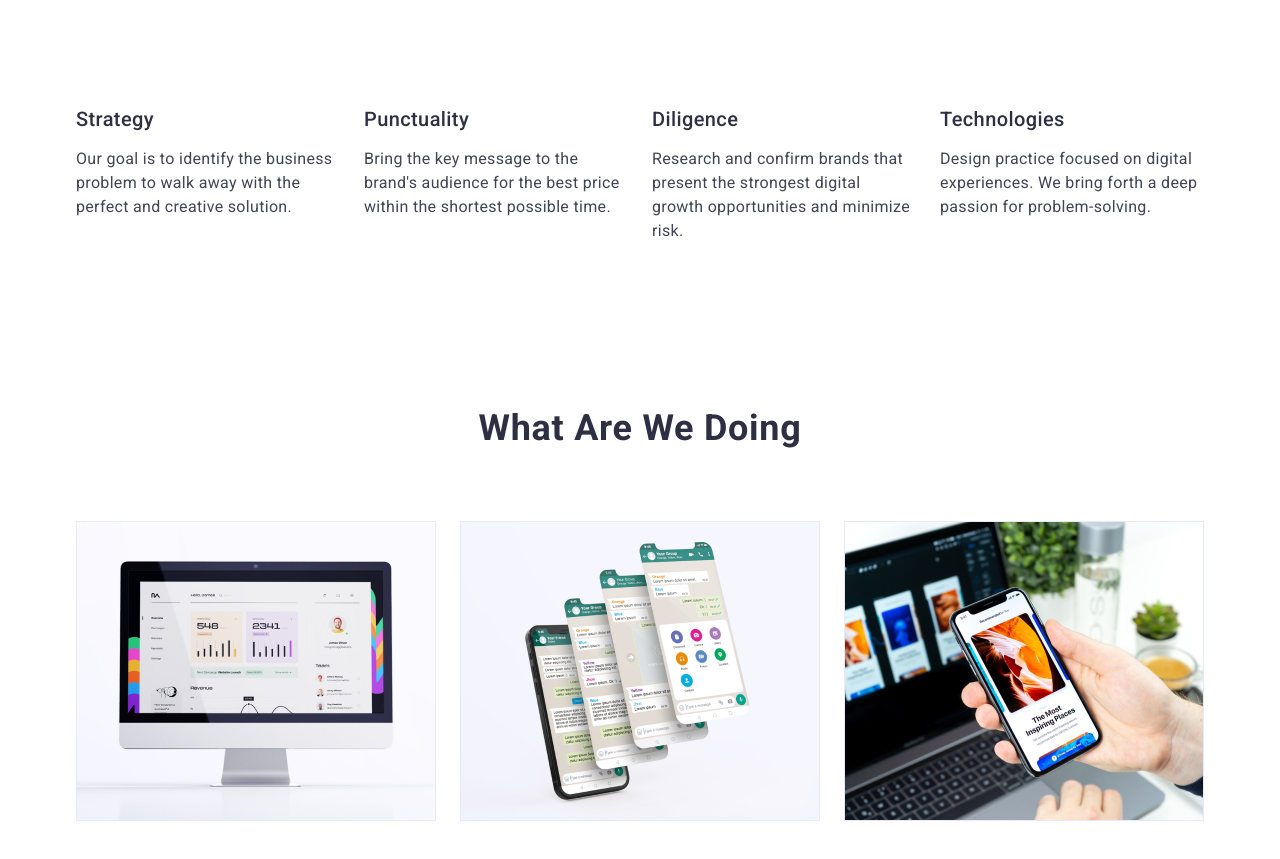
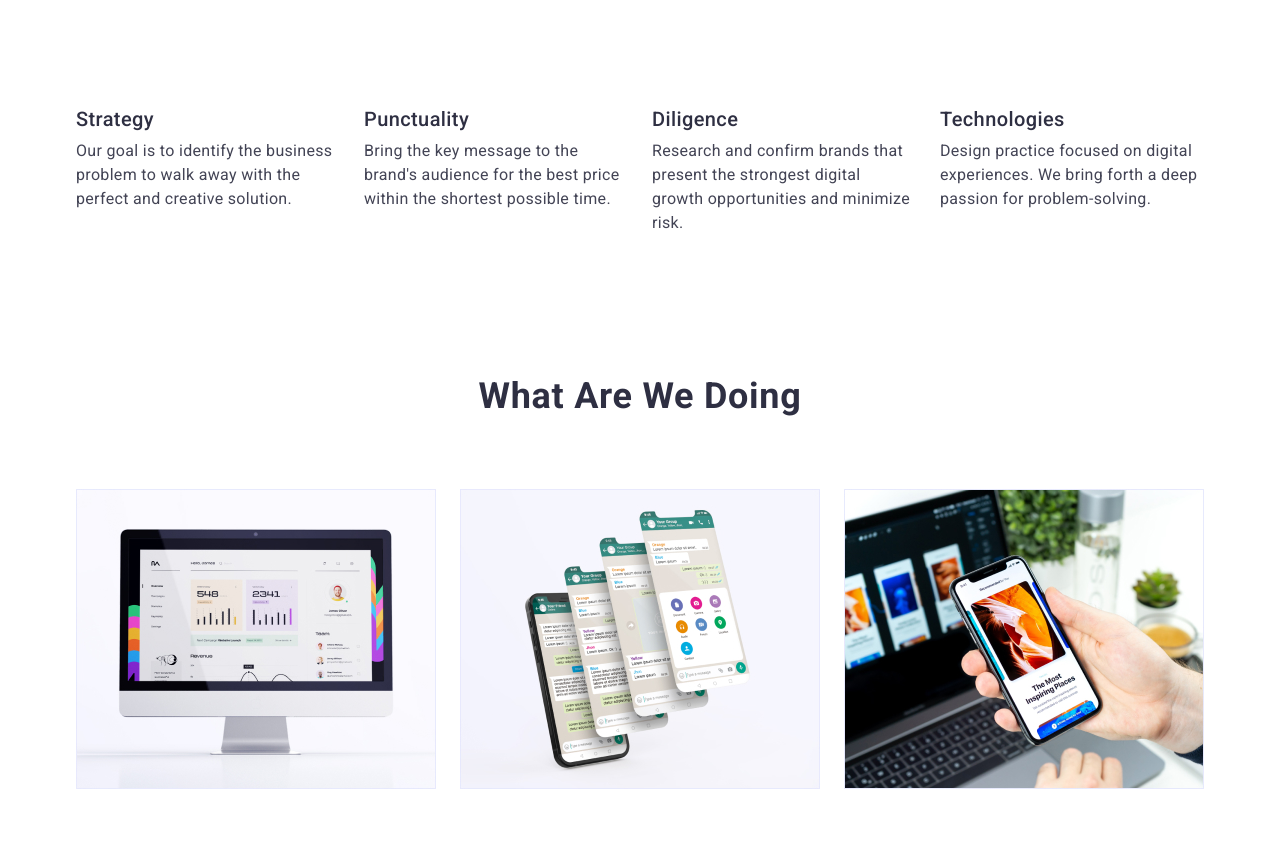
Before and after one commit to bohdan2332/goit-markup-hw-03, a plain HTML site: page index.html in a window 1280 px wide. Shown: the part 800-1659 px from the top of the page. Drawn offline with nearby package versions, Linux system fonts and the light colour scheme.

Commit message:
Update styles.css
wq

```diff
--- a/css/styles.css
+++ b/css/styles.css
@@ -263,6 +263,7 @@ img {
 }
 .content-item {
 
+
     width: calc((100% - 72px) / 4);
 
 }
@@ -276,9 +277,25 @@ img {
     margin-bottom: 8px;
 }
 .content-top-text {
+    width: 264px;
+    height: 72px;
+
+    font-family: 'Roboto';
+    font-style: normal;
+    font-weight: 400;
     font-size: 16px;
-    line-height: 1.5;
+    line-height: 24px;
     letter-spacing: 0.02em;
+
+    color: #434455;
+
+    flex: none;
+    order: 1;
+    flex-grow: 0;
+    text-align: left;
+
+    margin-top: 8px;
+
 }
 
 
```
